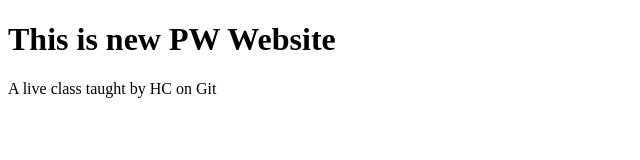
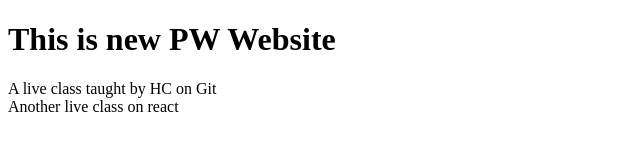
Before and after one commit to DevNarayan-7/pwlivetest, a plain HTML site: page index.html in a window 1280 px wide. Shown: the whole page, without its empty margins (0-640 px from the left). Drawn offline with Linux system fonts and the light colour scheme.

Commit message:
Another live class by HC

```diff
--- a/index.html
+++ b/index.html
@@ -11,6 +11,7 @@
         A live class taught by HC on
         <span>Git</span>
     </section>
+    <section>Another live class on react</section>
     <script src="./script.js"></script>
 </body>
 </html>
```
